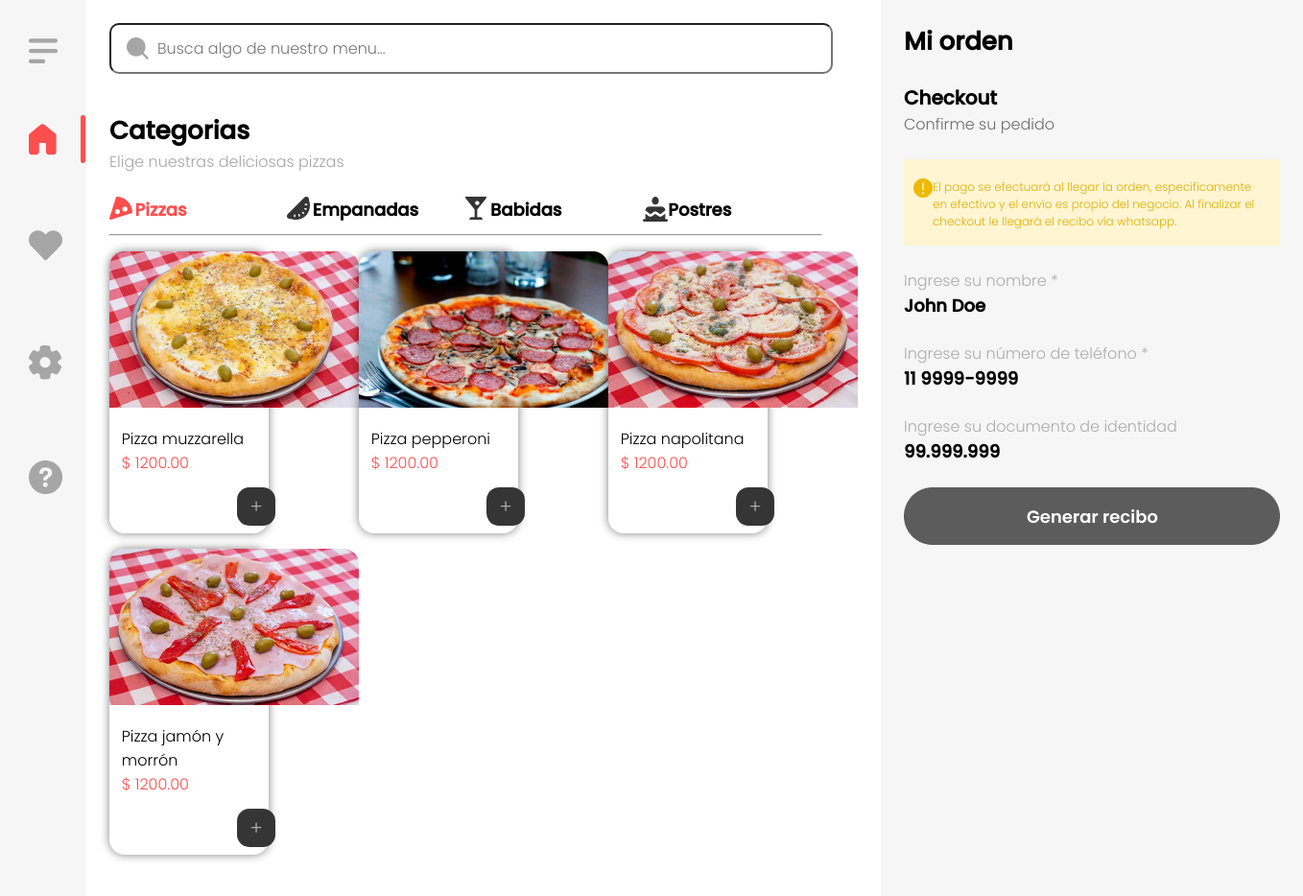
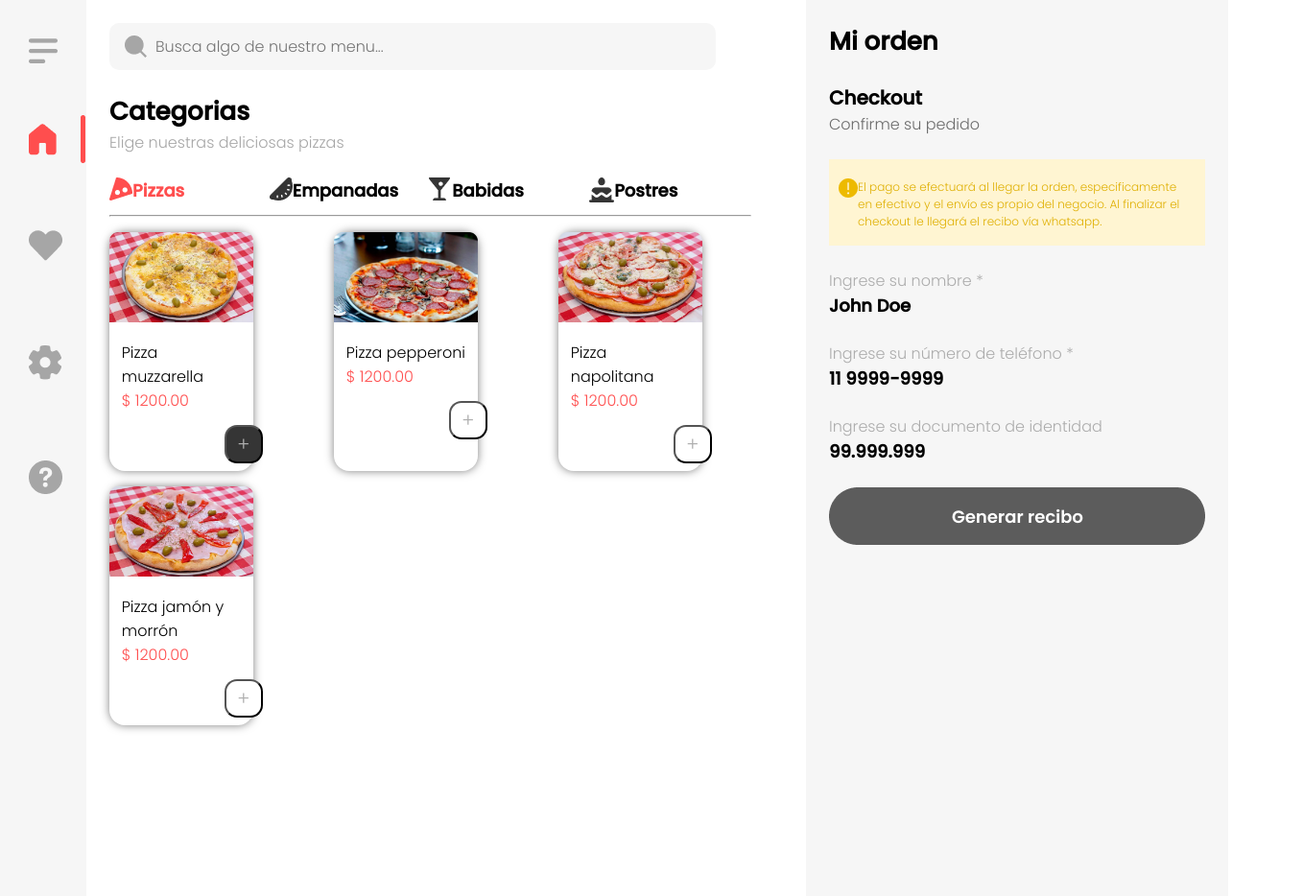
Before and after one commit to artsmilej/LAB_HTML_CSS, a plain HTML site: page LAB_5_HTML_CSS/index.html in a window 1280 px wide. Shown: the whole page at 96% size, 1358 px wide, since content can reach past the window. Drawn offline with Linux system fonts and the light colour scheme.

Commit message:
fix icon

```diff
--- a/LAB_5_HTML_CSS/index.html
+++ b/LAB_5_HTML_CSS/index.html
@@ -21,14 +21,16 @@
         </div>
 
         <div class="main"">
-            <input type="text"  placeholder="Busca algo de nuestro menu..." style="margin-bottom: 1rem;">
+            <div style="background-color: #F6F6F6; width: 90%; height: 5%; border-radius: 10px;">
+                <input type="text"  placeholder="Busca algo de nuestro menu..." style="margin-bottom: 1rem;">
+            </div>
             <div style="margin-top: 1.5rem; margin-bottom: 1.5rem;">
                 <h2 style="font-size: 26px;">Categorias</h2>
                 <p style="font-size: 1rem; color: #A6A6A6;">Elige nuestras deliciosas pizzas</p>
             </div>
             <div class="container-menu">
                 <div class="menu">
-                    <img src="img/Pizza.png" alt="Pizzas">
+                    <img src="img/Pizza.png" alt="Pizzas" >
                     <h2 style="color: #FF4E4E;">Pizzas</h2>
                 </div>
                 <div class="menu">
@@ -40,22 +42,22 @@
                     <h2>Babidas</h2>
                 </div>
                 <div class="menu">
-                    <img src="img/Postres.png" alt="Postres">
+                    <img src="img/Postres.png" alt="Postres" >
                     <h2>Postres</h2>
                 </div>
             </div>
             <hr>
             <div class="container-range">
                 <div class="range">
-                    <img src="img/Pizza1.png" alt="Pizza1">
+                    <img src="img/Pizza1.png" alt="Pizza1" style="width: 100%;">
                     <div class="content-price">
                         <h3>Pizza muzzarella</h3>
                         <p style="color: #FF4E4E;">$ 1200.00</p>
                     </div>
-                    <button style="margin-left: 80%; margin-bottom: 5%;"><p style="color: #AEAEAE; font-size: 20px;">+</p></button>
+                    <button style="margin-left: 80%; margin-bottom: 5%; background-color: #353535;;"><p style="color: #AEAEAE; font-size: 20px;">+</p></button>
                 </div>
                 <div class="range">
-                    <img src="img/Pizza2.png" alt="Pizza2">
+                    <img src="img/Pizza2.png" alt="Pizza2" style="width: 100%;">
                     <div class="content-price">
                         <h3>Pizza pepperoni</h3>
                         <p style="color: #FF4E4E;">$ 1200.00</p>
@@ -63,7 +65,7 @@
                     <button style="margin-left: 80%; margin-bottom: 5%;"><p style="color: #AEAEAE; font-size: 20px;">+</p></button>
                 </div>
                 <div class="range">
-                    <img src="img/Pizza3.png" alt="Pizza3">
+                    <img src="img/Pizza3.png" alt="Pizza3" style="width: 100%;">
                     <div class="content-price">
                         <h3>Pizza napolitana</h3>
                         <p style="color: #FF4E4E;">$ 1200.00</p>
@@ -71,7 +73,7 @@
                     <button style="margin-left: 80%; margin-bottom: 5%;"><p style="color: #AEAEAE; font-size: 20px;">+</p></button>
                 </div>
                 <div class="range">
-                    <img src="img/Pizza4.png" alt="Pizza4">
+                    <img src="img/Pizza4.png" alt="Pizza4" style="width: 100%;">
                     <div class="content-price">
                         <h3>Pizza jamón y morrón</h3>
                         <p style="color: #FF4E4E;">$ 1200.00</p>
--- a/LAB_5_HTML_CSS/style.scss
+++ b/LAB_5_HTML_CSS/style.scss
@@ -1,6 +1,6 @@
 *{
     font-size: 16px;
-    font-family: monospace;
+
     margin:0;
     padding: 0;
     font-family: 'Poppins';
@@ -35,11 +35,11 @@ h2{
     .main{
         padding: 1.5rem;
         input{
-            width: 90%;
-            height: 49px;
+            width: 100%;
+            height: 100%;
 
             border-radius: 10px;
-
+            border: none;
             background-color: #cf3838;
             background: url(img/Glass.png) no-repeat center left;
             background-position: 1rem;
@@ -57,6 +57,7 @@ h2{
                 h2{
                     font-size: 18px;
                 }
+
             }
         }
         .container-range{
@@ -75,9 +76,11 @@ h2{
                     width: 40px;
                     height: 40px;
                     border-radius: 13px;
-                    background-color: #353535;
-                    border: none;
+                    background-color: #ffffff;
+
+
                 }
+
             }
         }
         hr{
```
Also changed, not shown: LAB_5_HTML_CSS/style.css, 1 other file.
